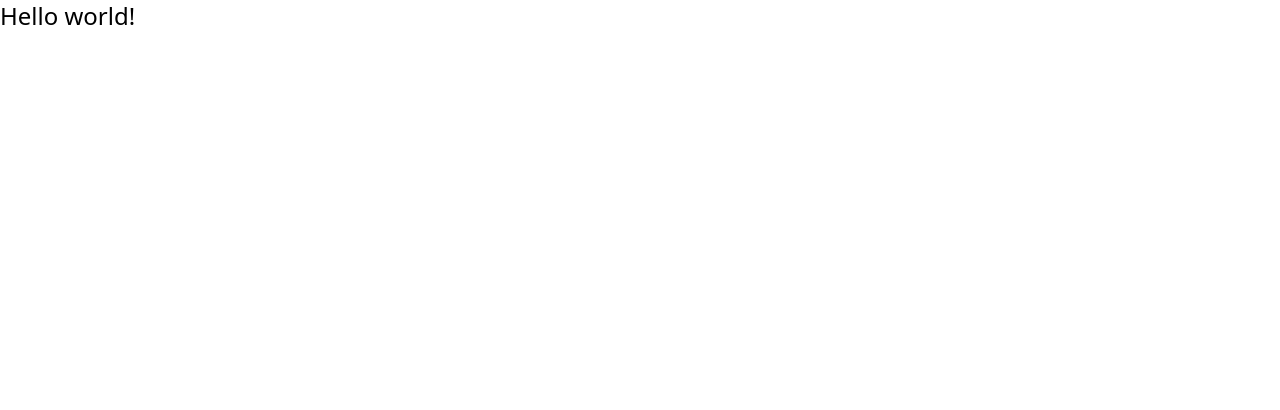
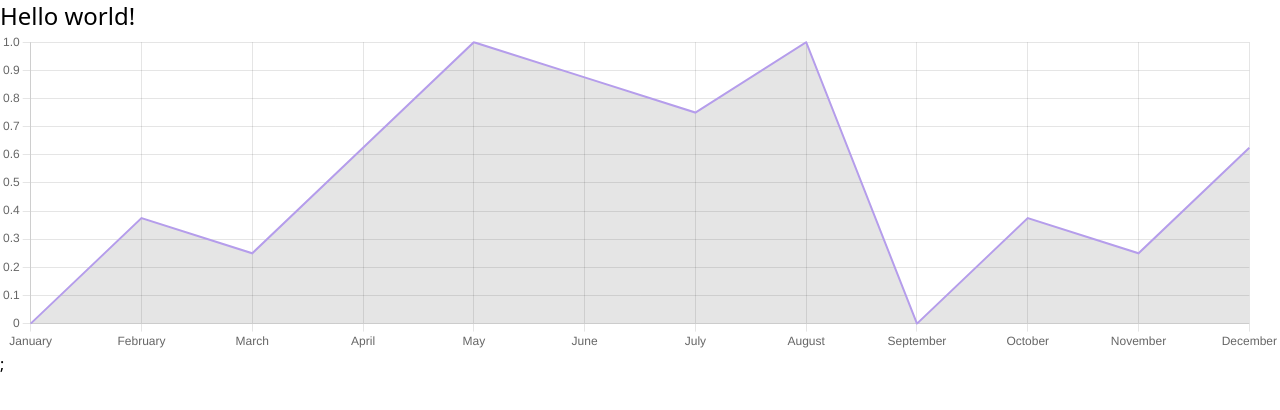
Before and after one commit to emiliakrichevsky/mchacks10, a Next.js app: page / in a window 1280 px wide. Shown: the top 410 px of the page. Built offline with nearby package versions, Linux system fonts and the light colour scheme; a web font is replaced by a local one.

Commit message:
add silly line chart

```diff
--- a/app/page.tsx
+++ b/app/page.tsx
@@ -1,11 +1,13 @@
-import { Inter } from "@next/font/google";
+"use client";
 
-const inter = Inter({ subsets: ["latin"] });
+import { Line } from "react-chartjs-2";
+import {options, data} from "../components/Chart";
 
 export default function Home() {
   return (
     <main>
       <h1 className="text-2xl">Hello world!</h1>
+      <Line data={data} width={400} height={100} options={options} />;
     </main>
   );
 }
```
Also changed, not shown: package.json (+8 -0 lines).
